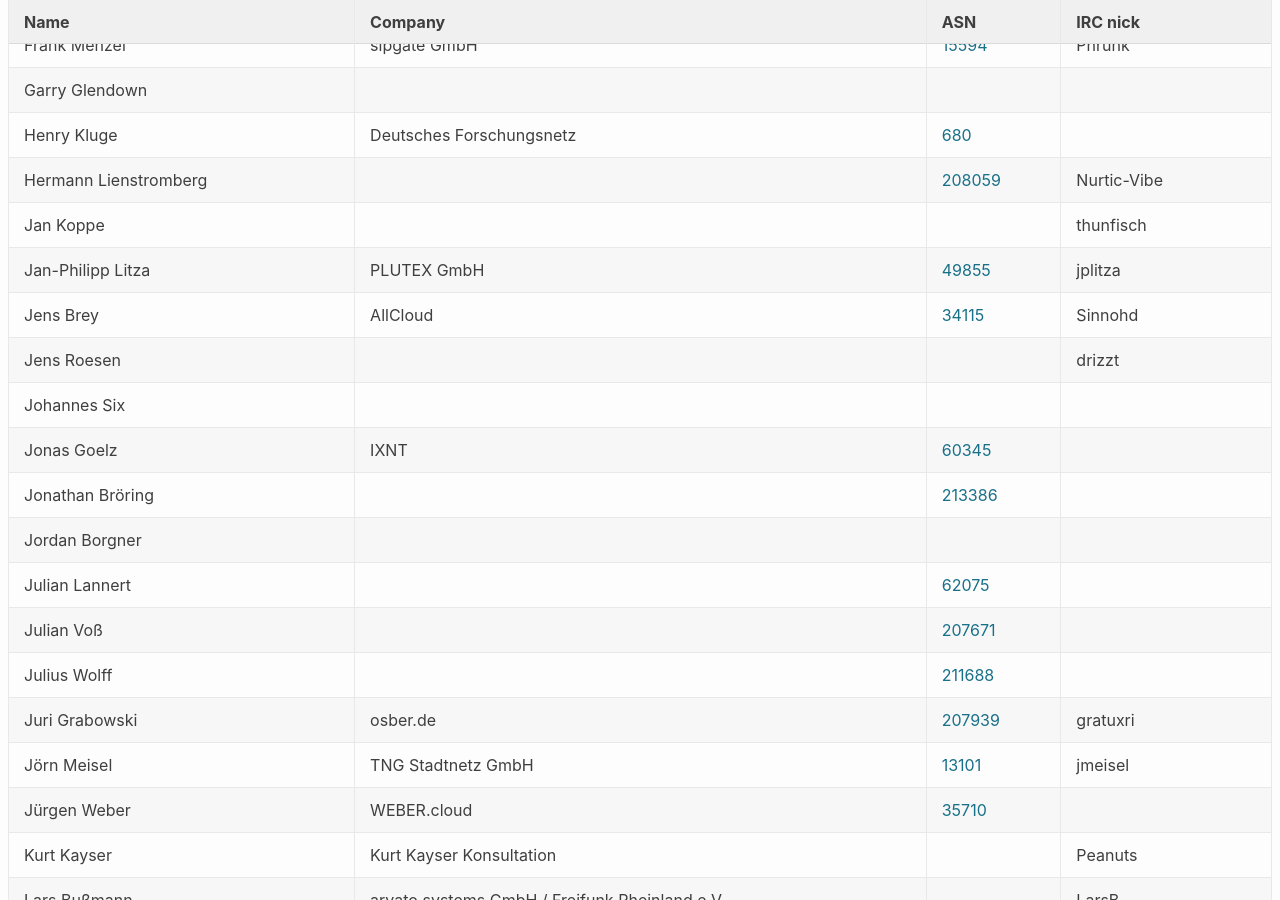
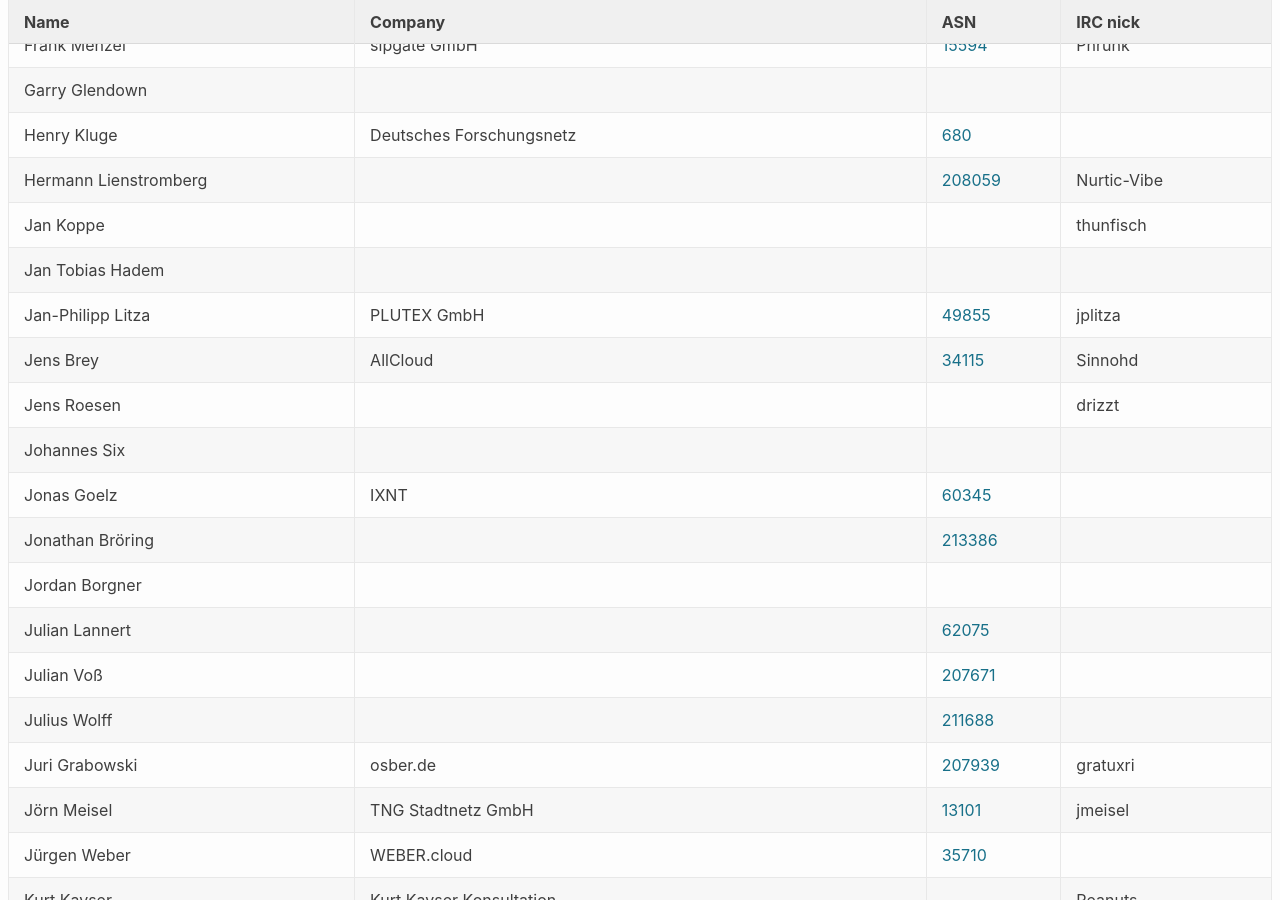
Before and after one commit to denog/pretix-attendeelist, a Jekyll site: the page built from denog14/index.md, in a window 1280 px wide and 900 px high, scrolled down 10734 px. Built offline with Jekyll 4.4.1, drawn with Linux system fonts in a browser that asks for light colours.

Commit message:
Latest data: Wed Oct 19 09:40:25 UTC 2022

```diff
--- a/_data/attendees_denog14_remote.json
+++ b/_data/attendees_denog14_remote.json
@@ -166,6 +166,12 @@
     "company": "PLUTEX GmbH",
     "irc": "jplitza",
     "asn": "49855"
+  },
+  {
+    "name": "Jan Tobias Hadem",
+    "company": null,
+    "irc": null,
+    "asn": null
   },
   {
     "name": "Jens Brey",
```
